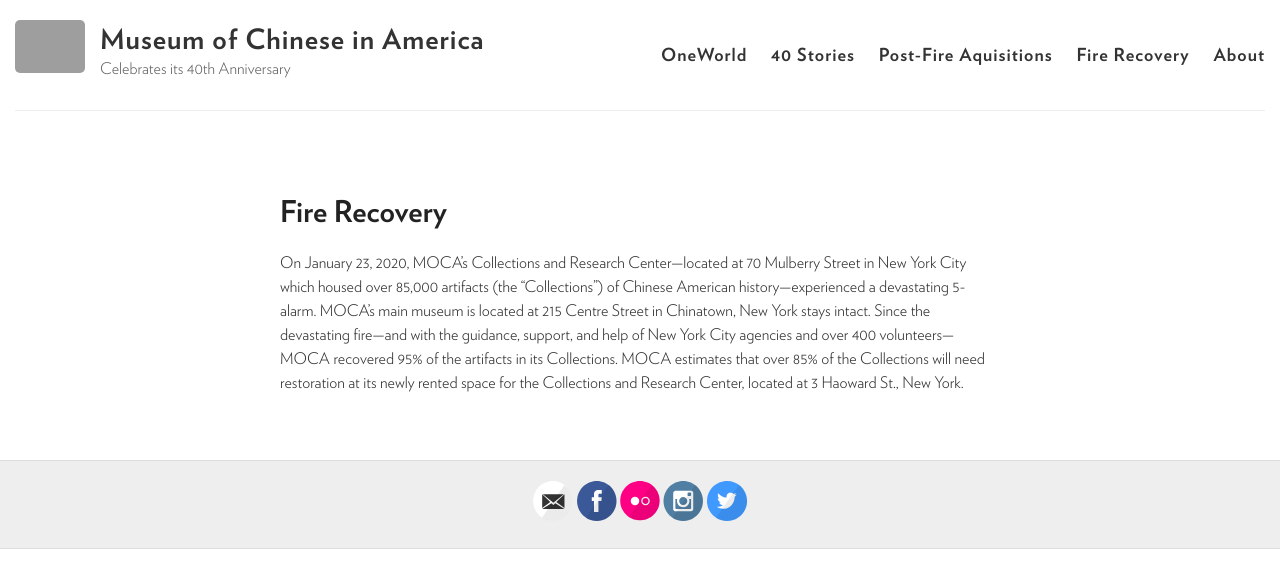
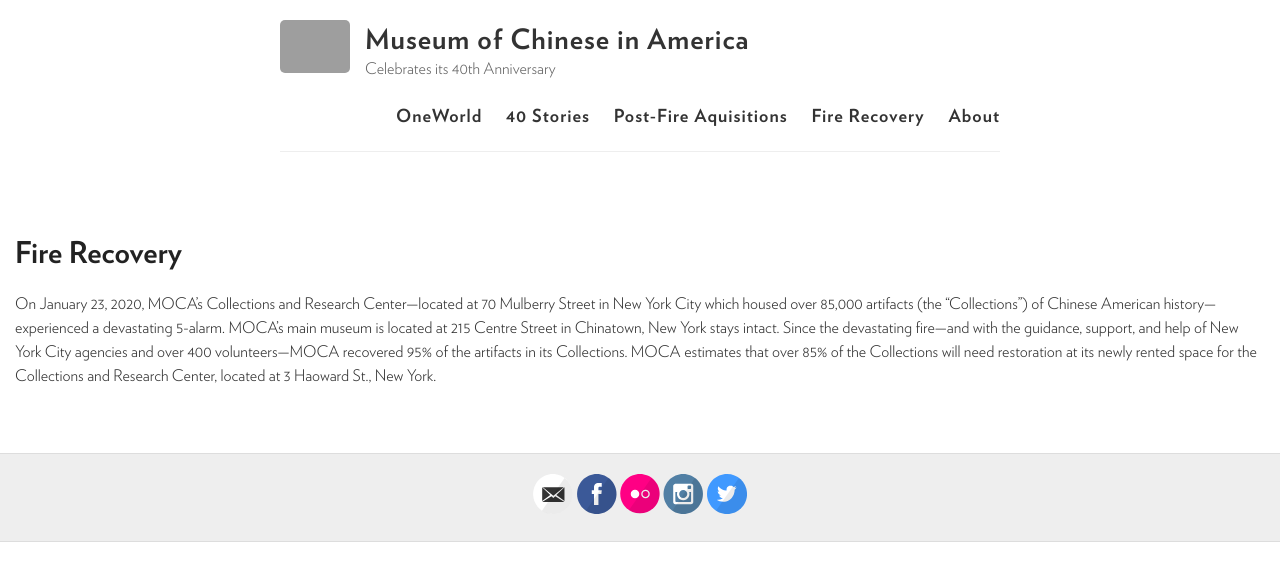
Before and after one commit to moca40/moca40.github.io, a Jekyll site: the page built from recovery/index.html, in a window 1280 px wide. Shown: the top 588 px of the page. Built offline with Jekyll 4.4.1, drawn with Linux system fonts in a browser that asks for light colours; grey boxes are pictures that could not be loaded.

Commit message:
Update default.html

```diff
--- a/_layouts/default.html
+++ b/_layouts/default.html
@@ -38,7 +38,7 @@
 
 <body>
   <div class="wrapper-masthead">
-    <div class="container-fluid">
+    <div class="container">
       <header class="masthead clearfix">
         <a href="{{ site.baseurl }}/" class="site-avatar"><img src="{{ site.avatar }}" /></a>
 
@@ -51,7 +51,7 @@
     </div>
   </div>
 
-  <div id="main" role="main" class="container">
+  <div id="main" role="main" class="container-fluid">
     {{ content }}
   </div>
 
```
